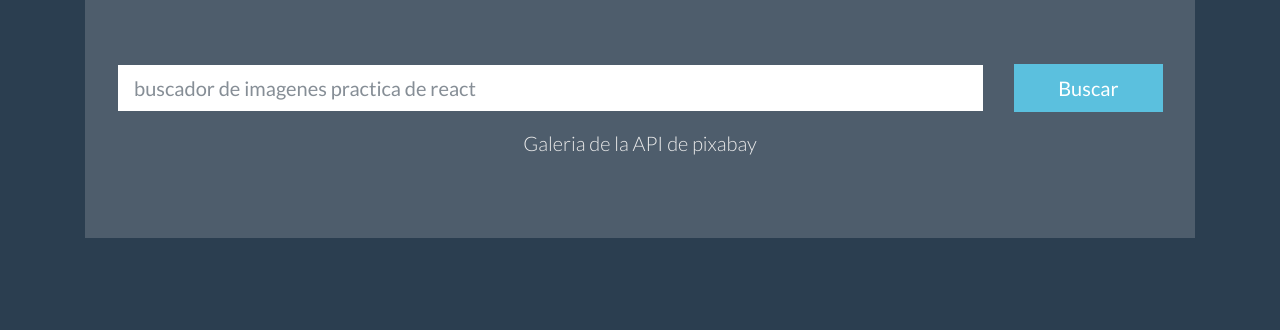
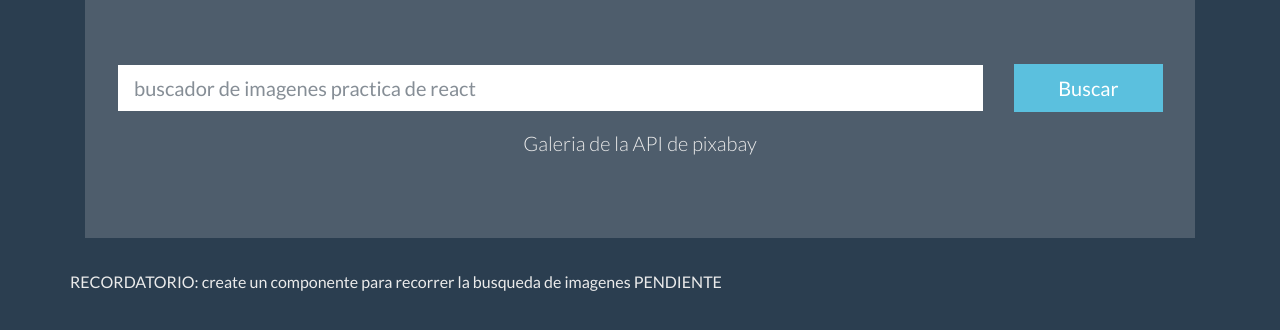
Before and after one commit to xatkx/reactPratica, a React (Create React App) app: page / in a window 1280 px wide. Shown: the top 330 px of the page. Built offline with nearby package versions, Linux system fonts and the light colour scheme.

Commit message:
crear componente para recorrer imagenes pendiente

```diff
--- a/src/components/galeryResult.js
+++ b/src/components/galeryResult.js
@@ -9,9 +9,13 @@ class Galery extends Component {
         }
     }
     render(){
-        console.log(this.props.result)
+
         return (
-            <div></div>
+            <React.Fragment>
+                <div className='row'>
+                    {'RECORDATORIO: create un componente para recorrer la busqueda de imagenes PENDIENTE'}
+                </div>
+            </React.Fragment>
         )
     }
 }
--- a/src/components/search.js
+++ b/src/components/search.js
@@ -7,10 +7,10 @@ class Search extends Component {
     // metodos
     handleSubmit = event => {
         event.preventDefault();
-
         const {
             value
         } = this.searchRef.current
+
         if(value !== '')
         {
             this.props.userSearch(value);
```
